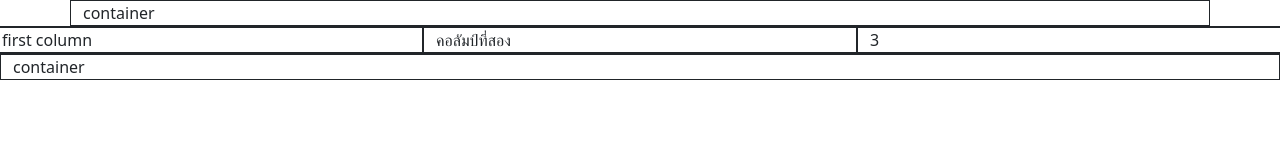
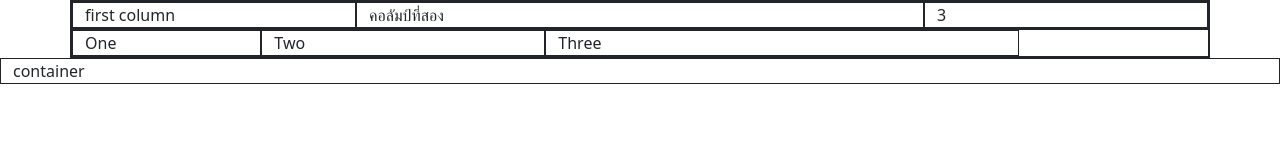
Before and after one commit to yacht2562/Bootstrap_Try, a plain HTML site: page index.html in a window 1280 px wide. Drawn offline with nearby package versions, Linux system fonts and the light colour scheme.

Commit message:
Boots V.3
Try justify

```diff
--- a/index.html
+++ b/index.html
@@ -11,12 +11,20 @@
     <title>Hello, world!</title>
   </head>
   <body>
-    <div class="container">container</div>
-    <div class="row">
-        <div class="col">first column</div>
-        <div class="col">คอลัมป์ที่สอง</div>
-        <div class="col">3</div>
+    <div class="container">
+      <div class="row">
+        <div class="col-3">first column</div>
+        <div class="col-6">คอลัมป์ที่สอง</div>
+        <div class="col-3">3</div>
+      </div>
+        <div class="row">
+          <div class="col-2">One</div>
+          <div class="col-3">Two</div>
+          <div class="col-5">Three</div>
+        </div>
     </div>
+  </div>
+
     <div class="container-fluid">container</div>
     <!-- Optional JavaScript; choose one of the two! -->
 
```
